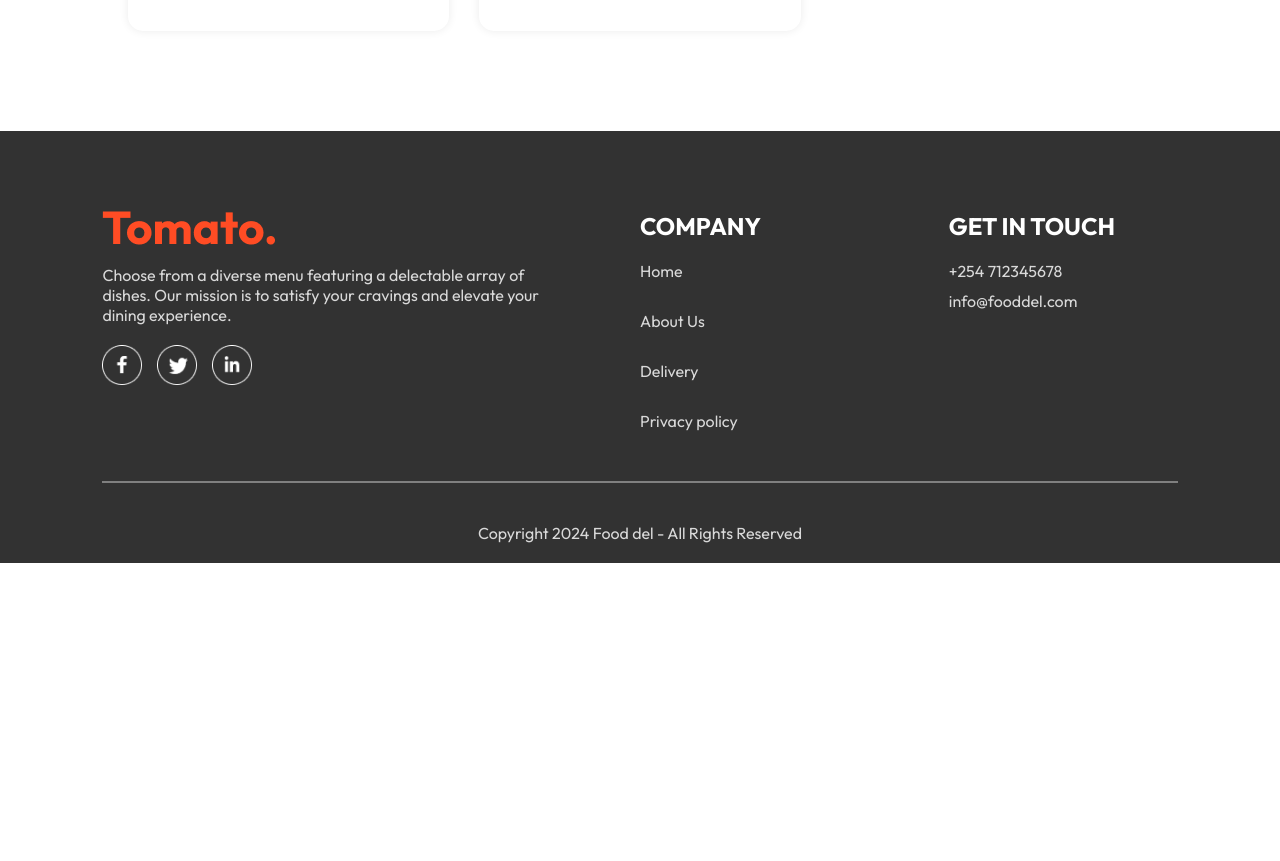
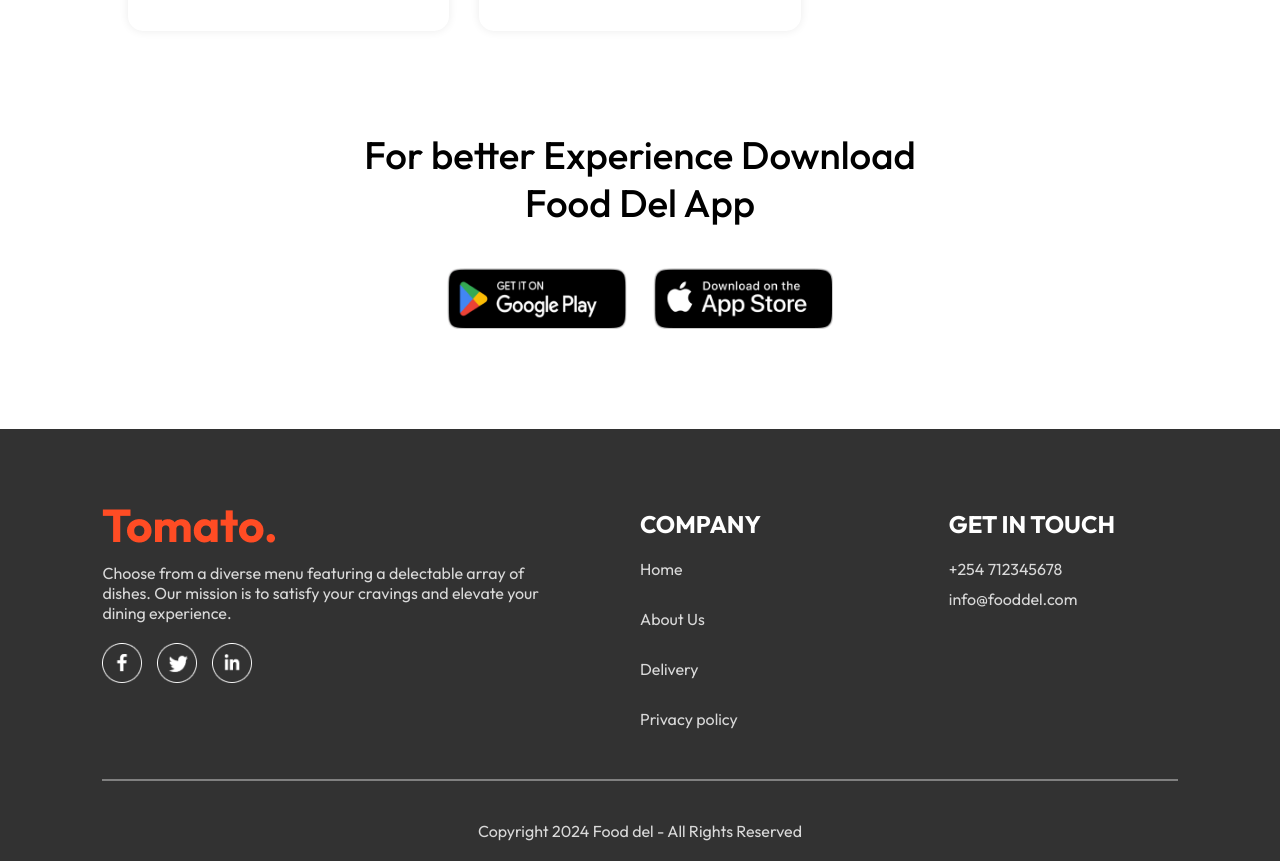
Before and after one commit to Wesebebe/food-delivery-app, a React (Vite) app in the folder frontend/: page / in a window 1280 px wide. Shown: the part 5945-6806 px from the top of the page. Before the commit the page ends 6508 px from the top, so only its background shows below. Built offline with nearby package versions, Linux system fonts and the light colour scheme.

Commit message:
Add mobile app download component

```diff
--- /dev/null
+++ b/frontend/src/components/AppDownload/AppDownload.css
@@ -0,0 +1,26 @@
+.app-download {
+    margin: auto auto;
+    margin-top: 100px;
+    font-size: max(3vw, 20px);
+    text-align: center;
+    font-weight: 500;
+}
+
+.app-download-platforms {
+    display: flex;
+    justify-content: center;
+    gap: max(2vw, 10px);
+    margin-top: 40px;
+}
+
+.app-download-platforms img {
+    width: max(30vw, 120px);
+    max-width: 180px;
+    transition: 0.5s;
+    cursor: pointer;
+
+}
+
+.app-download-platforms img:hover {
+    transform: scale(1.08);
+}
--- /dev/null
+++ b/frontend/src/components/AppDownload/AppDownload.jsx
@@ -0,0 +1,19 @@
+import React from "react";
+import "./AppDownload.css";
+import { assets } from "../../assets/assets";
+
+const AppDownload = () => {
+  return (
+    <div className="app-download" id="app-download">
+      <p>
+        For better Experience Download <br /> Food Del App
+      </p>
+      <div className="app-download-platforms">
+        <img src={assets.play_store} alt="" />
+        <img src={assets.app_store} alt="" />
+      </div>
+    </div>
+  );
+};
+
+export default AppDownload;
--- a/frontend/src/pages/Home/Home.jsx
+++ b/frontend/src/pages/Home/Home.jsx
@@ -1,19 +1,20 @@
-import React, { useState } from 'react'
-import './Home.css'
-import Header from '../../components/Header/Header'
-import ExploreMenu from '../../components/ExploreMenu/ExploreMenu'
-import FoodDisplay from '../../components/FoodDisplay/FoodDisplay'
+import React, { useState } from "react";
+import "./Home.css";
+import Header from "../../components/Header/Header";
+import ExploreMenu from "../../components/ExploreMenu/ExploreMenu";
+import FoodDisplay from "../../components/FoodDisplay/FoodDisplay";
+import AppDownload from "../../components/AppDownload/AppDownload";
 
 const Home = () => {
-
-  const [category, setCategory] = useState("All")
+  const [category, setCategory] = useState("All");
   return (
     <div>
       <Header />
-      <ExploreMenu category = {category} setCategory = {setCategory} />
-      <FoodDisplay category ={category}/>
+      <ExploreMenu category={category} setCategory={setCategory} />
+      <FoodDisplay category={category} />
+      <AppDownload />
     </div>
-  )
-}
+  );
+};
 
-export default Home
+export default Home;
```
